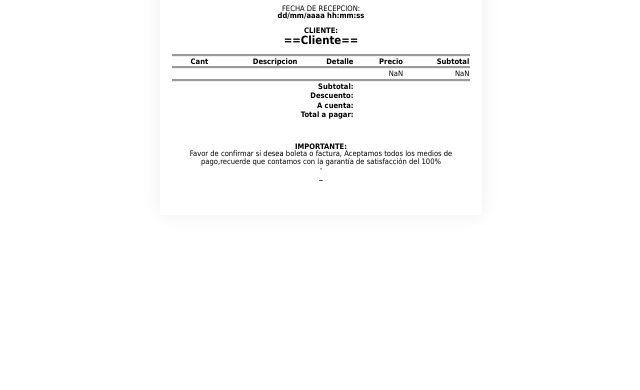
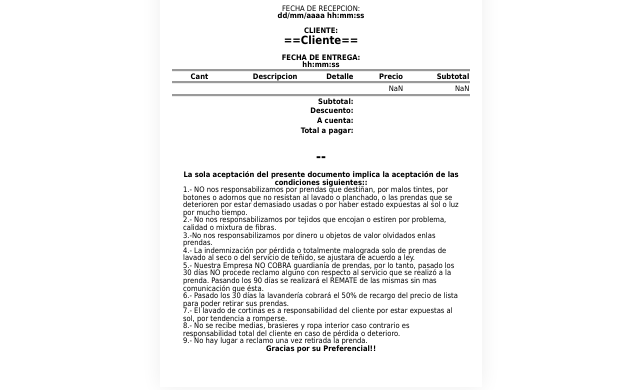
Before and after one commit to TickeVirtual/EasyLaundry, a plain HTML site: page index.html in a window 1280 px wide. Shown: the part 228-618 px from the top of the page, without its empty margins (319-959 px from the left). Drawn offline with Linux system fonts and the light colour scheme.

Commit message:
index.html

```diff
--- a/index.html
+++ b/index.html
@@ -165,7 +165,8 @@
 
       .m-0 {
         margin: 0 !important;
-        text-align: center;
+
+        text-align: left;
       }
 
       .policy {
@@ -239,6 +240,7 @@ img#impresoraButton {
         var nro_boleta = params.has('boleta') ? params.get('boleta') : "---";
         var nombre_cliente = params.has('cliente') ? params.get('cliente') : "==Cliente==";
         var telefono = params.has('telefono') ? params.get('telefono') : "==Cliente==";
+        var codigo_pais = params.has('codigo_pais') ? params.get('codigo_pais') : "==Cliente==";
         var fecha = params.has('fecha') ? params.get('fecha') : "dd/mm/aaaa hh:mm:ss";
         var fecha_entrega = params.has('fecha_entrega') ? params.get('fecha_entrega') : "hh:mm:ss";
         var total = params.has('total') ? params.get('total') : "";
@@ -333,8 +335,14 @@ img#impresoraButton {
 
         <!-- <div class="line">***********************************************</div> -->
 
+
         <div class="label">
-
+            <p class="fecha_entrega">
+                <b>
+                    FECHA DE ENTREGA: <br>
+                    <span id="hora"></span>
+                </b>
+            </p>
         </div>
 
         <table class="table">
@@ -396,15 +404,15 @@ img#impresoraButton {
 
 
             // Mensaje a enviar junto con el enlace
-            var message = 'Hola!! somos Easy Laundry , una lavandería que cuida el medio ambiente ♻️♻️♻️♻️♻️, por ello adjuntamos su ticket de atención  virtual. Click en el link para ver el ticket 👇🏻👇🏻👇🏻 ' + currentURL;
+            var message = 'Hola!!somos de la lavandería Mil Burbujas , somos una lavandería que cuida el medio ambiente ♻️♻️♻️♻️♻️, por ello adjuntamos su ticket de atención  virtual. Click en el link para ver el ticket 👇🏻👇🏻👇🏻 ' + currentURL;
 
                // Código de país fijo
-            var countryCode = '+51';
+            //var countryCode = '+51';
 
 
 
             // Construir el enlace de WhatsApp
-            var whatsappLink = 'https://api.whatsapp.com/send?phone=' + countryCode + telefono + '&text=' + encodeURIComponent(message)+'?sharelink=1';
+            var whatsappLink = 'https://api.whatsapp.com/send?phone=' + codigo_pais + telefono + '&text=' + encodeURIComponent(message)+'?sharelink=1';
 
             // Abrir una nueva ventana o pestaña para enviar el mensaje por WhatsApp
             window.open(whatsappLink, '_blank');
@@ -469,23 +477,41 @@ document.getElementById('impresoraButton').addEventListener('click', printTicket
         <br/>
         <div class="policy">
             <p class="policy-title">
-                <b>IMPORTANTE:</b>
+                <b>La sola aceptación del presente documento implica la
+aceptación de las condiciones siguientes::</b>
             </p>
 
             <p class="m-0">
-               Favor de confirmar si desea boleta o factura,
-Aceptamos todos los medios de pago,recuerde que
-contamos con la garantía de satisfacción del 100%
+               1.- NO nos responsabilizamos por prendas que destiñan, por
+   malos tintes, por botones o adornos que no resistan al lavado o
+planchado, o las prendas que se deterioren por estar demasiado
+usadas o por haber estado expuestas al sol o luz por mucho
+tiempo.
+
                <br/>
-              -
+              2.- No nos responsabilizamos por tejidos que encojan o estiren por problema, calidad o mixtura de fibras.
+
                <br/>
+               3.-No nos responsabilizamos por dinero u objetos de valor olvidados enlas prendas.
+
+               <br/>
+               4.- La indemnización por pérdida o totalmente malograda solo de prendas de lavado al seco o del servicio de teñido, se ajustara de acuerdo a ley.
+               <br/>
+               5.- Nuestra Empresa NO COBRA guardianía de prendas, por lo tanto, pasado los 30 días NO procede reclamo alguno con respecto al servicio que se realizó a la prenda. Pasando los 90 días se realizará el REMATE de las mismas sin mas comunicación que ésta.
+               <br/>
+               6.- Pasado los 30 días la lavandería cobrará el 50% de recargo del precio de lista para poder retirar sus prendas.
+               <br/>
+               7.- El lavado de cortinas es a responsabilidad del cliente por estar expuestas al sol, por tendencia a romperse.
+               <br/>
+               8.- No se recibe medias, brasieres y ropa interior caso contrario es responsabilidad total del cliente en caso de pérdida o deterioro.
+               <br/>
+               9.- No hay lugar a reclamo una vez retirada la prenda.
 
             </p>
 
-
         <div class="policy">
             <p class="policy-title">
-                <b>_</b>
+                <b>Gracias por su Preferencial!!</b>
             </p>
     </div>
     <script>
@@ -516,6 +542,3 @@ if (currentURL.indexOf('sharelink=1') !== -1) {
     impresoraButton.style.display = 'none';
 }
 </script>
-
-</body>
-</html>
```
